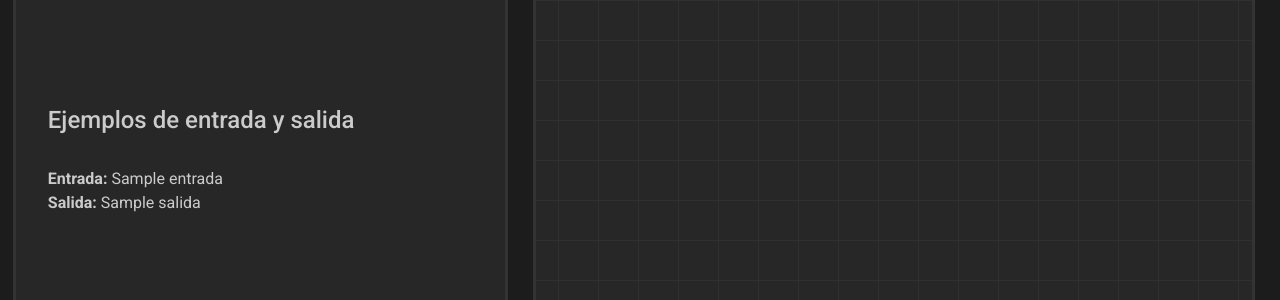
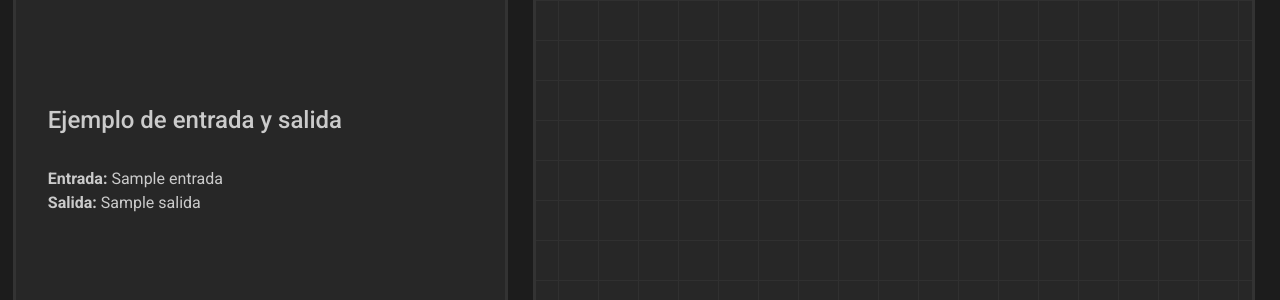
Before and after one commit to Delphxr/TuRingo, a Flask app: page /editor in a window 1280 px wide. Shown: the part 1084-1384 px from the top of the page. Run offline with Flask 3, Linux system fonts and the light colour scheme; a database or web service that is not in the repository returns one stand-in record (values such as "Sample title").

Commit message:
Ahora el editor solo muestra el primer ejemplo de e/s de la tarea

```diff
--- a/backend/website/templates/editor.html
+++ b/backend/website/templates/editor.html
@@ -155,18 +155,18 @@
                 {% endif %}
 
                 {% if datos_entrada_salida %}
+
                     <div class="p-3">
-                        <h4>Ejemplos de entrada y salida</h4>
+
+                        <h4>Ejemplo de entrada y salida</h4>
                         <br>
-                        {% for x in datos_entrada_salida['entradasalida']: %}
 
-                            <b>Entrada:</b> {{ x['entrada'] }}
-                            <br>
-                            <b>Salida:</b> {{ x['salida'] }}
-                            <br>
-                            <br>
+                        <b>Entrada:</b> {{ datos_entrada_salida['entradasalida'][0]['entrada'] }}
+                        <br>
+                        <b>Salida:</b> {{ datos_entrada_salida['entradasalida'][0]['salida'] }}
+                        <br>
+                        <br>
 
-                        {% endfor %}
                     </div>
 
                 {% else %}
```
